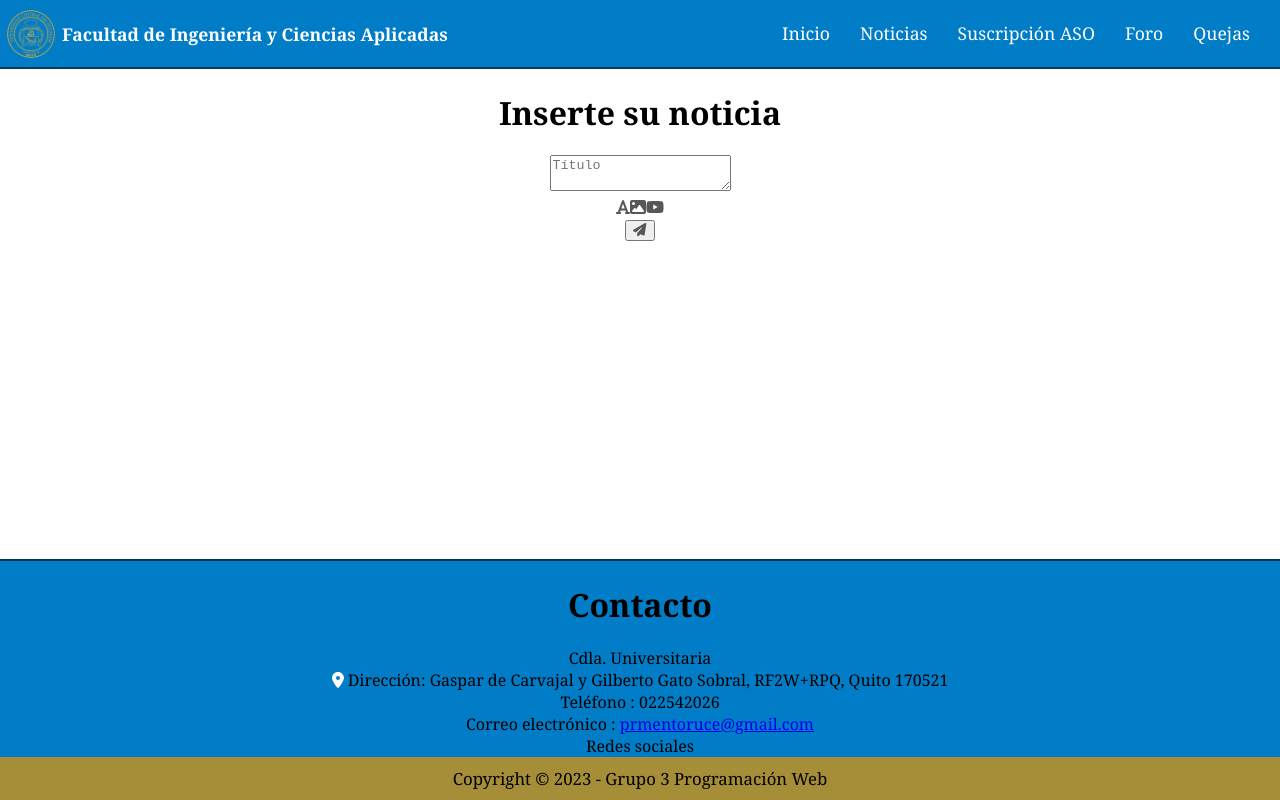
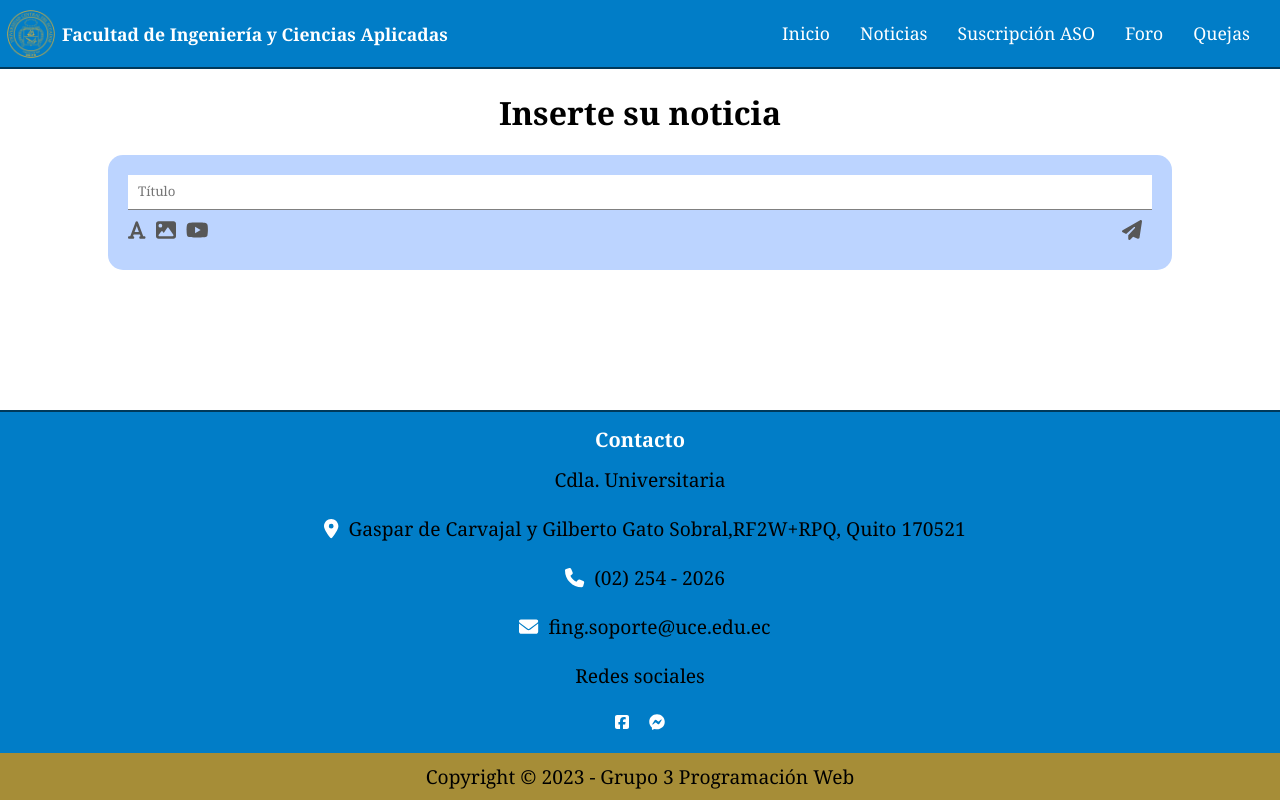
Before and after one commit to XaviX598/proyecto_grupo_3, a Vue app: page /#/ingresarNoticias in a window 1280 px wide. Built offline with nearby package versions, Linux system fonts and the light colour scheme.

Commit message:
Diseños Componentes principales

```diff
--- a/src/components/Contactos.vue
+++ b/src/components/Contactos.vue
@@ -3,27 +3,35 @@
     <div>
       <h1>Contacto</h1>
       <p>Cdla. Universitaria</p>
+      <br>
       <p>
         <font-awesome-icon icon="fa-solid fa-location-dot" style="color: #ffffff" />
-        Dirección: Gaspar de Carvajal y Gilberto Gato Sobral,
-        RF2W+RPQ, Quito 170521
+        <a id="ubicacion"
+          href="https://www.google.com.ec/maps/place/Facultad+de+Ingenier%C3%ADa+y+Ciencias+Aplicadas/@-0.1979089,-78.5037863,19z/data=!3m1!4b1!4m6!3m5!1s0x91d59bb0fff6ee23:0x11e34c8a243dcbf3!8m2!3d-0.1979102!4d-78.5031426!16s%2Fg%2F11q_58brpv?hl=es&entry=ttu">Gaspar
+          de Carvajal y Gilberto Gato Sobral,RF2W+RPQ, Quito 170521</a>
       </p>
+      <br>
       <p>
-        <font-awesome-icon icon="fa-solid fa-square-phone" /> Teléfono : 022542026
+        <font-awesome-icon icon="fa-solid fa-phone" style="color: #ffffff" />
+        <a href="tel:+022542026">(02) 254 - 2026</a>
       </p>
+      <br>
+      <p>
+        <font-awesome-icon icon="fa-solid fa-envelope" style="color: #ffffff" />
+        <a href="mailto:fing.soporte@uce.edu.ec">fing.soporte@uce.edu.ec</a>
+      </p>
+      <br>
+      <p>Redes sociales</p>
+      <br>
+      <div class="redes">
+        <a href="https://www.facebook.com/FingUce/">
+          <font-awesome-icon icon="fa-brands fa-square-facebook" style="color: #ffffff" />
+        </a>
+        <a href="https://www.facebook.com/messages/t/185710209608684">
+          <font-awesome-icon icon="fa-brands fa-facebook-messenger" style="color: #ffffff;" />
+        </a>
+      </div>
 
-      <p>
-        Correo electrónico :
-        <a href="mailto:prmentoruce@gmail.com">prmentoruce@gmail.com</a>
-      </p>
-
-      <p>Redes sociales</p>
-      <a href="https://www.facebook.com/profile.php?id=61550039305560&mibextid=ZbWKwL">
-        <font-awesome-icon icon="fa-brands fa-facebook" />
-      </a>
-      <a href="https://instagram.com/prmentor?utm_source=qr&igshid=ZDc4ODBmNjlmNQ%3D%3D">
-        <font-awesome-icon icon="fa-brands fa-instagram" />
-      </a>
     </div>
   </div>
 </template>
@@ -33,6 +41,11 @@ export default {};
 </script>
 
 <style scoped>
+h1 {
+  color: white;
+  font-size: 20px;
+}
+
 h2 {
   font-size: 18px;
   text-decoration: none;
@@ -46,7 +59,66 @@ h2 {
   border-top: 2px solid #00395a;
 }
 
+.redes {
+  margin-bottom: 20px;
+}
+
+.fa-location-dot,
+.fa-phone,
+.fa-envelope,
+.fa-square-facebook,
+.fa-facebook-messenger {
+  margin-inline: 10px;
+}
+
+.fa-location-dot:hover {
+  animation: flip 1s infinite;
+}
+
+@keyframes flip {
+  0% {
+    transform: scaleX(1);
+  }
+
+  50% {
+    transform: scaleX(-1);
+  }
+
+  100% {
+    transform: scaleX(1);
+  }
+}
+
+.fa-phone:hover {
+  animation: movePhone 0.5s infinite;
+}
+
+@keyframes movePhone {
+  0% {
+    transform: translateY(0);
+  }
+
+  50% {
+    transform: translateY(-2px) rotate(5deg);
+    /* Eleva el teléfono */
+  }
+
+  100% {
+    transform: translateY(0);
+    /* Vuelve a la posición inicial */
+  }
+}
+
 p {
-  margin: 0PX;
+  margin: 0px;
+  font-size: 1.5vmax;
 }
-</style>
+
+a {
+  text-decoration: none;
+  color: black;
+}
+
+a:hover {
+  color: white;
+}</style>
--- a/src/components/Footer.vue
+++ b/src/components/Footer.vue
@@ -19,6 +19,6 @@ export default {
 
 p {
     margin: 0px;
-    font-size: 2.1vh;
+    font-size: 1.5vmax;
 }
 </style>
--- a/src/main.js
+++ b/src/main.js
@@ -5,11 +5,11 @@ import store from './modules/helpers/index'
 
 import { library } from '@fortawesome/fontawesome-svg-core'
 import { FontAwesomeIcon } from '@fortawesome/vue-fontawesome'
-import { faFaceFrown, faHouse, faLocationDot, faLock, faNewspaper, faPenToSquare, faPeopleLine, faRectangleList, faUnlock, faUser as fasUser, faUserPlus, faStar as fasStar, faImage, faFont, faPaperPlane} from '@fortawesome/free-solid-svg-icons'
+import { faFaceFrown, faHouse, faLocationDot, faLock, faNewspaper, faPenToSquare, faPeopleLine, faRectangleList, faUnlock, faUser as fasUser, faUserPlus, faStar as fasStar, faImage, faFont, faPaperPlane, faPhone, faEnvelope} from '@fortawesome/free-solid-svg-icons'
 import { faUser as farUser, faStar as farStar } from '@fortawesome/free-regular-svg-icons'
-import { faYoutube } from '@fortawesome/free-brands-svg-icons'
+import { faFacebookMessenger, faSquareFacebook, faYoutube } from '@fortawesome/free-brands-svg-icons'
 
-library.add(fasStar, farStar, faLocationDot, faUnlock, faHouse, faLock, faPenToSquare, faNewspaper, faRectangleList, faPeopleLine, faUserPlus, faFaceFrown, farUser, fasUser, faImage, faYoutube, faFont, faPaperPlane)
+library.add(fasStar, farStar, faLocationDot, faUnlock, faHouse, faLock, faPenToSquare, faNewspaper, faRectangleList, faPeopleLine, faUserPlus, faFaceFrown, farUser, fasUser, faImage, faYoutube, faFont, faPaperPlane, faPhone, faEnvelope, faSquareFacebook, faFacebookMessenger)
 
 createApp(App)
     .use(router)
--- a/src/modules/acercamiento/pages/QuejasPage.vue
+++ b/src/modules/acercamiento/pages/QuejasPage.vue
@@ -11,9 +11,6 @@
             <div class="descripcion"> {{ opinion.descripcion }}</div>
             <div class="valoracion">Valoración: {{ opinion.valoracion }}</div>
         </div>
-    </div>
-    <div class="btn_irQuejas">
-        <button class="btnQuejas" @click="agregarQueja">Ingresar opinión</button>
     </div>
 </template>
 
--- a/src/modules/acercamiento/pages/SuscripcionASO.vue
+++ b/src/modules/acercamiento/pages/SuscripcionASO.vue
@@ -1,7 +1,11 @@
 <template>
-  <div class="form-box registro">
+  <div class="container">
+    <h1>
+      Suscríbete a nuestra ASO
+    </h1>
+    <div class="form-box">
       <div class="input-box">
-      <label>Usuario: {{ this.usuario.usuario }}</label>
+        <label>Usuario {{ this.usuario.usuario }}</label>
       </div>
       <div class="input-box">
         <input v-model="usuario.nombre" type="text" required />
@@ -21,15 +25,16 @@
       </div>
       <div class="input-box">
         <input v-model="usuario.cedula" type="text" required />
-      <label>Cedula</label>
+        <label>Cédula</label>
       </div>
       <div class="input-box">
         <input v-model="usuario.direccion" type="text" required />
-      <label>Direccion</label>
+        <label>Dirección</label>
       </div>
     </div>
     <button @click="registrarse">Suscribirse</button>
-  <label for="" v-show="mostrar" v-text="mensaje"></label>
+    <label class="error-message" v-show="mostrar" v-text="mensaje"></label>
+  </div>
 </template>
 
 <script>
@@ -82,8 +87,10 @@ export default {
       ) {
         this.mensaje = "Por favor, complete todos los campos";
       } else {
-        const usuario = { usuario: this.usuariologin.usuario
-          ,user:this.usuario };
+        const usuario = {
+          usuario: this.usuariologin.usuario
+          , user: this.usuario
+        };
         const suscrito = await suscribirseFachada(usuario);
         if (suscrito) {
           this.mensaje = "Se ha suscrito a la ASO";
@@ -97,60 +104,59 @@ export default {
 };
 </script>
 
-<style scope>
-.wrapper {
+<style scoped>
+.container {
   display: flex;
+  flex-direction: column;
   justify-content: center;
   align-items: center;
-  width: 400px;
-  height: 1000px;
-  background: #ffebd2;
-  border: 6px solid #93e3d4;
-  border-radius: 20px;
-  box-shadow: 0 0 30px rgba(0, 0, 0, 0.5);
+  background: rgb(188, 212, 255);
 }
-.wrapper .form-box {
-  width: 100%;
-  padding: 40px;
+
+.form-box {
+  width: 70%;
+  background: rgb(255, 255, 255);
+  padding: 20px;
+  border-radius: 15px;
 }
-.form-box h2 {
-  font-size: 2.2em;
-  color: #000000;
-  text-align: center;
+
+.form-box label {
+  color: #A68D37;
 }
+
 .input-box {
   position: relative;
   width: 100%;
-  height: 50px;
-  border-bottom: 2px solid #1d1b1b;
-  margin: 30px 0;
+  height: 30px;
+  border-bottom: 2px solid #A68D37;
+  margin-bottom: 30px;
 }
+
 .input-box label {
   position: absolute;
   top: 50%;
   left: 5px;
-  transform: translateY(-50%);
-  font-size: 1em;
-  color: #ff5555;
-  font-weight: 500;
+  font-size: 0.8em;
+  transform: translateY(-70%);
+  font-weight: bold;
   pointer-events: none;
   transition: 0.5s;
 }
-.input-box input:focus ~ label,
-.input-box input:valid ~ label {
+
+.input-box input:focus~label,
+.input-box input:valid~label {
   top: -5px;
 }
+
 .input-box input {
   width: 100%;
   height: 100%;
   background: transparent;
   border: none;
-  outline: none;
-  font-family: "Gill Sans", "Gill Sans MT", Calibri, "Trebuchet MS", sans-serif;
-  font-size: 1.1em;
+  font-size: 0.9em;
   color: #1d1b1b;
-  font-weight: 600;
 }
+
 .input-box .icon {
   position: absolute;
   right: 8px;
@@ -168,16 +174,8 @@ export default {
   margin: 14px;
 }
 
-#button {
-  margin-top: 10px;
+h1 {
+  font-size: 2.2vmax;
 }
 
-#button {
-  background: #27dbd5;
-  border: 2px solid #00afa9;
-  padding-block: 10px;
-  padding-inline: 20px;
-  font-size: 20px;
-  cursor: pointer;
-}
 </style>
--- a/src/modules/publicaciones/pages/IngresarNoticiasPage.vue
+++ b/src/modules/publicaciones/pages/IngresarNoticiasPage.vue
@@ -169,5 +169,88 @@ export default {
 };
 </script>
 
-<style>
+<style scoped>
+* {
+  font-family: Cambria, Cochin, Georgia, Times, "Times New Roman", serif;
+}
+.container {
+  display: flex;
+  flex-direction: column;
+  justify-content: center;
+  text-align: center;
+  align-items: center;
+}
+.insertar {
+  display: flex;
+  flex-direction: column;
+  width: 80%;
+  background: rgb(188, 212, 255);
+  padding: 20px;
+  border-radius: 15px;
+  font-size: 20px;
+}
+.icons {
+  display: flex;
+  justify-content: space-between;
+}
+.fa-image,
+.fa-youtube,
+.fa-font,
+.fa-paper-plane {
+  cursor: pointer;
+  margin: 10px 10px 10px 0px;
+  justify-content: left;
+  float: left;
+}
+.red-placeholder::placeholder {
+  color: red;
+}
+textarea {
+  overflow: hidden;
+  height: 25px;
+  resize: none;
+  border: none;
+  text-align: justify;
+  outline: none;
+  padding-inline: 10px;
+  background-color: white;
+}
+input {
+  border: 1px solid gray;
+  outline: none;
+  padding-inline: 10px;
+  padding-block: 10px;
+  margin-bottom: 10px;
+}
+button {
+  background: transparent;
+  border: none;
+  padding: 0;
+  margin: 0;
+  font-size: 20px;
+}
+#des {
+  padding-top: 10px;
+  border: 1px solid gray;
+  margin: 0;
+  height: 30px;
+  margin-bottom: 10px;
+  background: white;
+}
+#titulo {
+  padding-top: 7px;
+  border-bottom: 1px solid gray;
+}
+.fa-image:hover {
+  color: #0055ff
+}
+.fa-youtube:hover {
+  color: #ff0000
+}
+.fa-font:hover {
+  color: #000000
+}
+.fa-paper-plane:hover {
+  color: green
+}
 </style>
```
Also changed, not shown: src/components/NavBar.vue (+110 -20 lines). Lines whose indentation alone changed are shown as unchanged.
